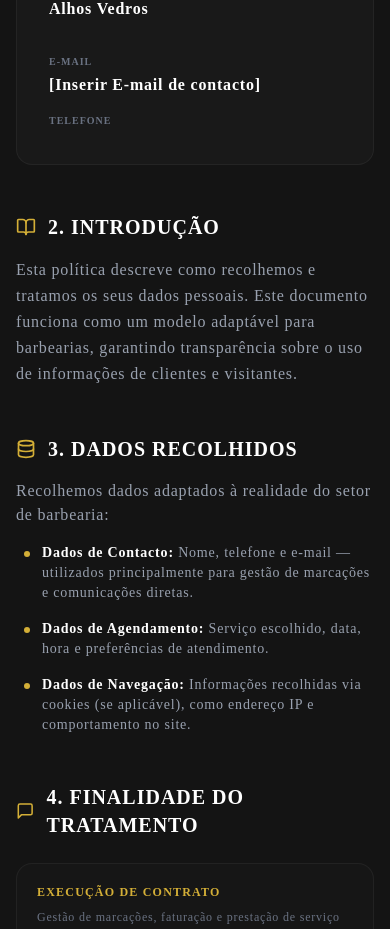
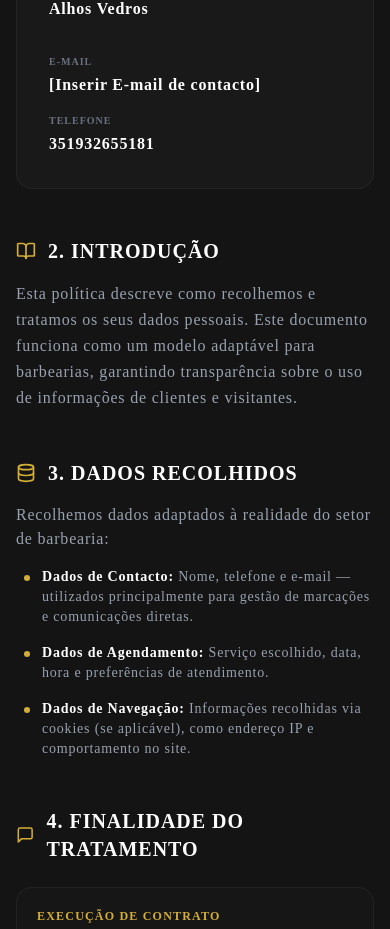
Before and after one commit to AlvoDigitalWeb/euclidestyle-barbearia, a React (Vite) app: page /privacidade in a window 390 px wide. Shown: the part 912-1841 px from the top of the page. Built offline with nearby package versions, Linux system fonts and the light colour scheme.

Commit message:
fix: padronização e uso global do whatsapp para ligações e remoção de phone obsoleto

```diff
--- a/src/pages/Contact.tsx
+++ b/src/pages/Contact.tsx
@@ -74,11 +74,11 @@ const Contact = () => {
                   </Card>
                 </a>
 
-                <a href={`tel:${siteConfig.socials.phone}`} className="block group">
+                <a href={`tel:${siteConfig.whatsapp}`} className="block group">
                   <Card className="p-8 sm:p-10 bg-surface border border-white/5 rounded-sm hover:border-primary/30 transition-all duration-500 text-center sm:text-left h-full">
                     <Phone className="w-6 h-6 text-primary mb-6 mx-auto sm:mx-0 group-hover:scale-110 transition-transform duration-500" />
                     <p className="text-[10px] text-white/30 uppercase tracking-[0.3em] font-black mb-2">Telemóvel</p>
-                    <p className="text-sm font-black text-white uppercase tracking-widest group-hover:text-primary transition-colors duration-500">{siteConfig.socials.phone}</p>
+                    <p className="text-sm font-black text-white uppercase tracking-widest group-hover:text-primary transition-colors duration-500">{siteConfig.whatsapp}</p>
                   </Card>
                 </a>
               </div>
--- a/src/pages/PrivacyPolicy.tsx
+++ b/src/pages/PrivacyPolicy.tsx
@@ -61,7 +61,7 @@ export const PrivacyPolicy = () => {
                     </div>
                     <div className="space-y-1">
                       <Text className="text-[10px] text-gray-500 uppercase font-black tracking-widest">Telefone</Text>
-                      <Text className="text-white font-bold">{siteConfig.socials.phone}</Text>
+                      <Text className="text-white font-bold">{siteConfig.whatsapp}</Text>
                     </div>
                   </div>
                 </Card>
```
Lines whose indentation alone changed are shown as unchanged.
